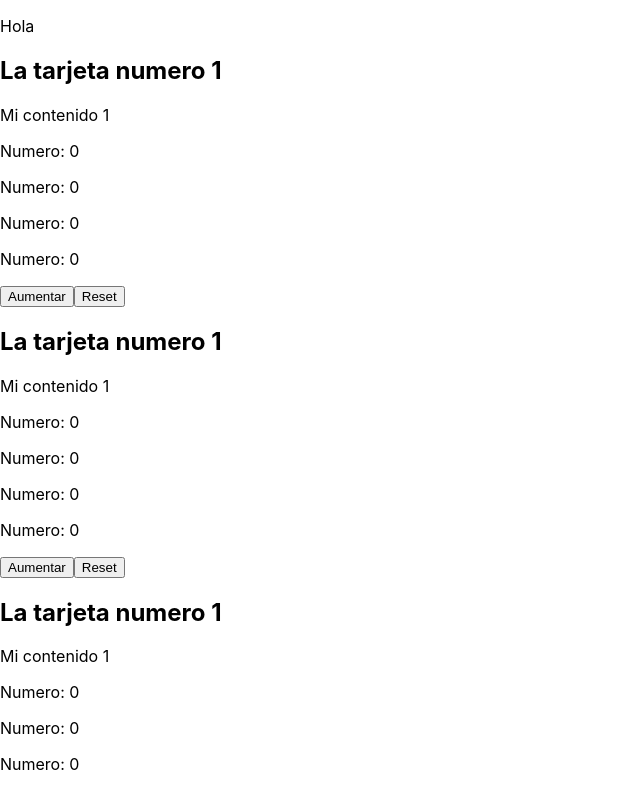
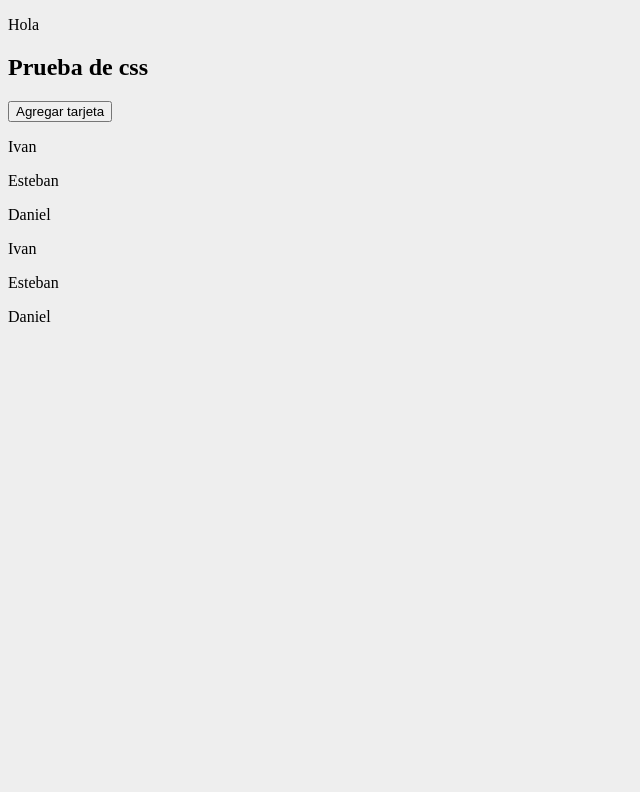
Before and after one commit to tzuzulcode/mi_primera_app_frontend_react_enero_2022, a React (Create React App) app: page / in a window 1280 px wide. Shown: the top 792 px of the page, without its empty margins (0-640 px from the left). Built offline with nearby package versions, Linux system fonts and the light colour scheme.

Commit message:
Estado en react, mutable e inmutable

```diff
--- a/src/App.js
+++ b/src/App.js
@@ -1,6 +1,10 @@
-import React from 'react'
+import React, { useState } from 'react'
 import Card from './components/Card'
+
 const App = ()=>{
+
+  const [tarjetas,setTarjetas] = useState([])
+
   // Se regresan elemento de JSX
   const numero = 1
 
@@ -16,14 +20,26 @@ const App = ()=>{
     listaJSX.push(<p key={index}>{alumno}</p>)
   })
 
+  //const tarjetas = []
+  // for(let i=1;i<11;i++){
+  //   tarjetas.push(<Card key={i} titulo={`La tarjeta numero ${i}`} numero={i}/>)
+  // }
+
   //const listaAlumnos = [<p>Ivan</p>,<p>Esteban</p>,<p>Daniel</p>]
+
+  const agregarTarjeta = () =>{
+    tarjetas.push(<Card key={tarjetas.length} titulo={`La tarjeta numero ${tarjetas.length}`} numero={tarjetas.length}/>)
+    setTarjetas([...tarjetas])
+  }
+
   return(
     <div>
       <p id='saludo'>Hola</p>
-      <Card titulo={`La tarjeta numero ${numero}`} numero={numero}/>
-      <Card titulo={`La tarjeta numero ${numero}`} numero={numero}/>
-      <Card titulo={`La tarjeta numero ${numero}`} numero={numero}/>
-      <Card titulo={`La tarjeta numero ${numero}`} numero={numero}/>
+      <h2>Prueba de css</h2>
+      <button onClick={agregarTarjeta}>Agregar tarjeta</button>
+      <div className='cuadricula'>
+        {tarjetas}
+      </div>
 
       {/* {listaAlumnos} */}
       {listaJSX}
--- a/src/components/Card.jsx
+++ b/src/components/Card.jsx
@@ -1,11 +1,12 @@
 import React,{useState} from 'react';
+import '../css/Card.css'
 
 export default function Card(props) {
     const [numero,setNumero] = useState(0) // 5: valor inicial
     const aumentar = ()=>{
         setNumero(numero+1)
     }
-  return <>
+  return <div className='card'>
         {/* Esta entre llaves porque soy una expresion de JS */}
       <h2>{props.titulo}</h2>
       <p>Mi contenido {props.numero}</p>
@@ -16,5 +17,5 @@ export default function Card(props) {
       <button onClick={aumentar}>Aumentar</button>
       <button onClick={()=>{setNumero(0)}}>Reset</button>
       {/* Mi comentario */}
-  </>;
+  </div>;
 }
--- /dev/null
+++ b/src/css/Card.css
@@ -0,0 +1,5 @@
+.card{
+    background-color: white;
+    margin: 20px 20px;
+    padding: 30px;
+}
--- /dev/null
+++ b/src/css/index.css
@@ -0,0 +1,7 @@
+body{
+  background-color: rgb(238, 238, 238);
+}
+.cuadricula{
+  display: grid;
+  grid-template-columns: 1fr 1fr 1fr;
+}
--- a/src/index.css
+++ /dev/null
@@ -1,13 +0,0 @@
-body {
-  margin: 0;
-  font-family: -apple-system, BlinkMacSystemFont, 'Segoe UI', 'Roboto', 'Oxygen',
-    'Ubuntu', 'Cantarell', 'Fira Sans', 'Droid Sans', 'Helvetica Neue',
-    sans-serif;
-  -webkit-font-smoothing: antialiased;
-  -moz-osx-font-smoothing: grayscale;
-}
-
-code {
-  font-family: source-code-pro, Menlo, Monaco, Consolas, 'Courier New',
-    monospace;
-}
--- a/src/index.js
+++ b/src/index.js
@@ -1,6 +1,6 @@
 import React from 'react';
 import ReactDOM from 'react-dom';
-import './index.css';
+import './css/index.css';
 import App from './App';
 import reportWebVitals from './reportWebVitals';
 
```
Also changed, not shown: src/App.css (deleted, +0 -38 lines).
